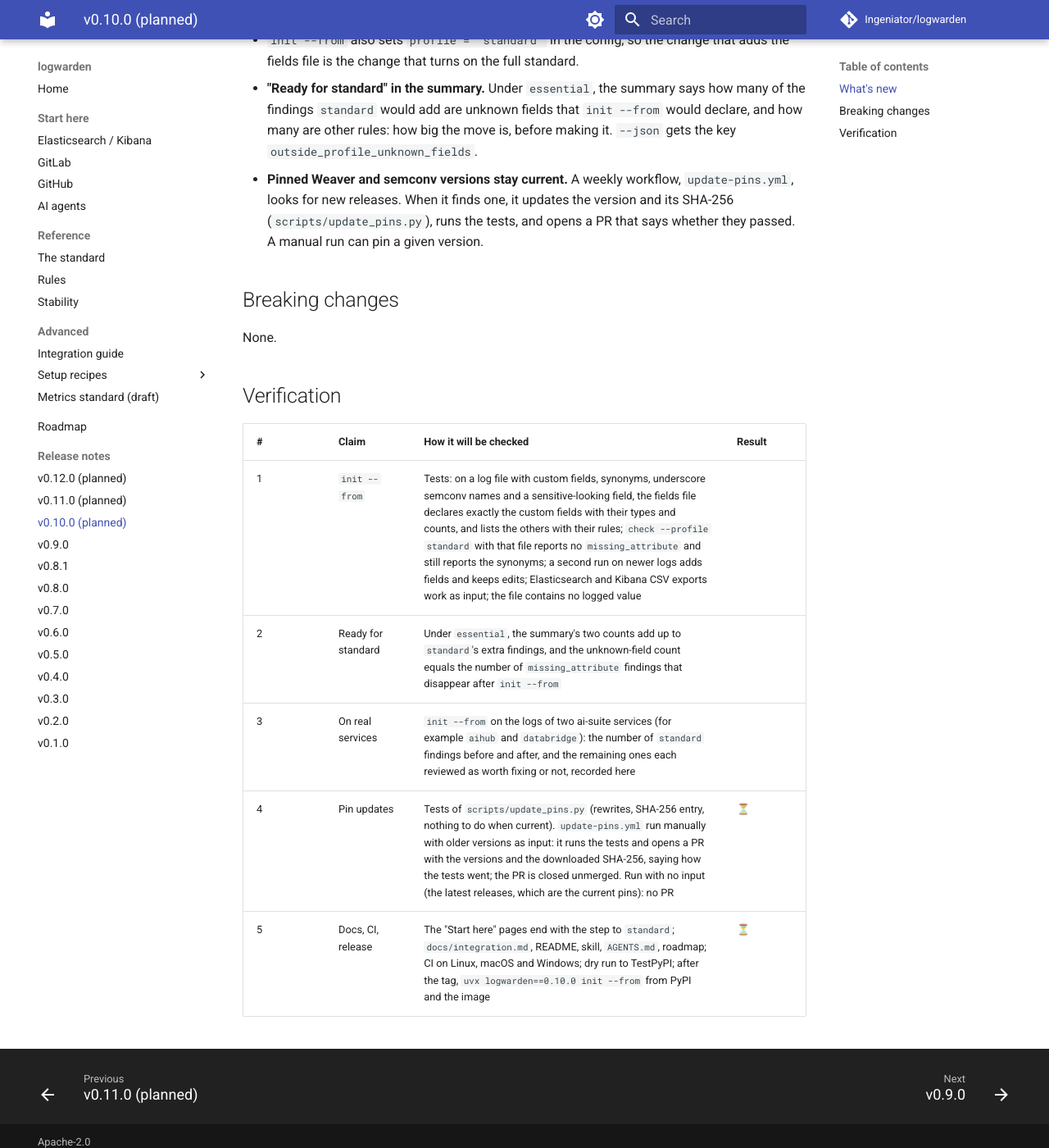
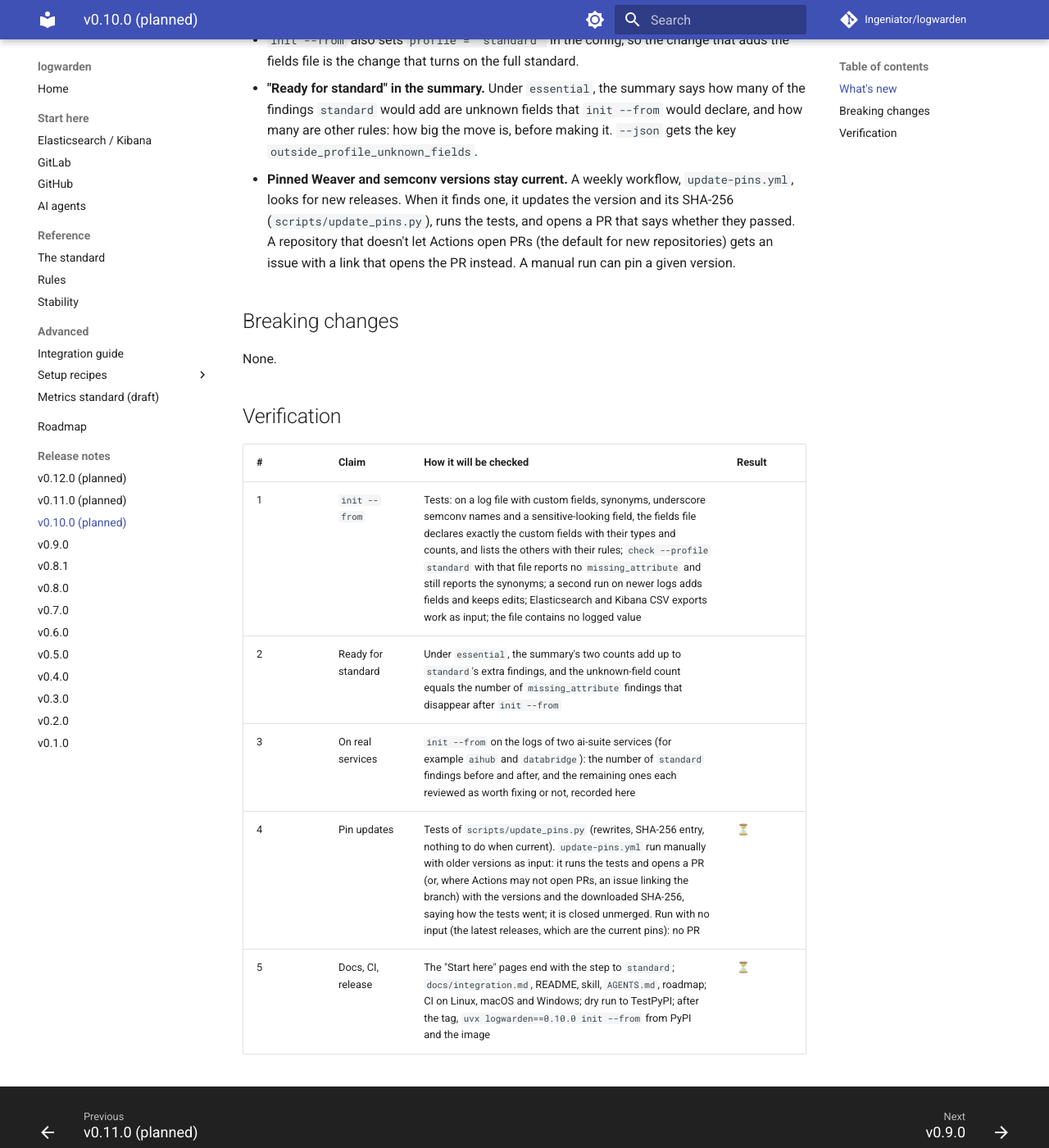
Before and after one commit to Ingeniator/logwarden, an MkDocs documentation site: the page built from docs/releases/v0.10.0.md, in a window 1280 px wide and 1400 px high, scrolled down 828 px. Shown: the whole window at 82% size. Built offline with MkDocs 1.6.1 and Material for MkDocs 9.7.7, drawn with Linux system fonts in a browser that asks for light colours; comment, search, counter and statistics services are not loaded.

Commit message:
update-pins: open an issue when Actions may not open PRs
Found in the claim 4 run 45023950475: the repository doesn't allow Actions to create PRs.

Co-Authored-By: Claude Opus 5.5 <noreply@anthropic.com>
Claude-Session: https://claude.ai/code/session_01GHV8Tch3wUVMey3AfAo9q9

```diff
--- a/docs/releases/v0.10.0.md
+++ b/docs/releases/v0.10.0.md
@@ -35,7 +35,8 @@ keeps the pinned Weaver and semconv versions current without manual work.
 - **Pinned Weaver and semconv versions stay current.** A weekly workflow, `update-pins.yml`,
   looks for new releases. When it finds one, it updates the version and its SHA-256
   (`scripts/update_pins.py`), runs the tests, and opens a PR that says whether they passed. A
-  manual run can pin a given version.
+  repository that doesn't let Actions open PRs (the default for new repositories) gets an
+  issue with a link that opens the PR instead. A manual run can pin a given version.
 
 ## Breaking changes
 
@@ -48,5 +49,5 @@ None.
 | 1 | `init --from` | Tests: on a log file with custom fields, synonyms, underscore semconv names and a sensitive-looking field, the fields file declares exactly the custom fields with their types and counts, and lists the others with their rules; `check --profile standard` with that file reports no `missing_attribute` and still reports the synonyms; a second run on newer logs adds fields and keeps edits; Elasticsearch and Kibana CSV exports work as input; the file contains no logged value || ✅ `tests/test_init_from.py` (4 claim 1 tests): declares exactly `order.id`, `order.total` (double: 14.5 and 3), `cart_size` (int), `feature.enabled` (boolean) with line counts; lists `status`, `http_route`, `email`, `password` with their rules; no logged value in the file; afterwards `standard` has `missing_attribute` only for `email` and still reports the synonym, prefix and sensitive rules; a rerun on newer logs adds `carrier_code`, keeps an edited description, doesn't repeat the list, and updates `profile` in `logwarden.toml` keeping `[source]`; the `groups: []` template and `[tool.logwarden]` in `pyproject.toml` (another section's `profile` untouched); an Elasticsearch export with `--message-field log`; a missing file exits 2 |
 | 2 | Ready for standard | Under `essential`, the summary's two counts add up to `standard`'s extra findings, and the unknown-field count equals the number of `missing_attribute` findings that disappear after `init --from` || ✅ `test_claim2_ready_for_standard`: under `essential`, `outside_profile` = standard − essential violations, the unknown-field count and the rest are both > 0, the text says "N of them are unknown fields", and after `init --from` exactly N `missing_attribute` findings are gone. Goldens: only `outside_profile_unknown_fields: 0` and the version changed (`make golden`, reviewed) |
 | 3 | On real services | `init --from` on the logs of two ai-suite services (for example `aihub` and `databridge`): the number of `standard` findings before and after, and the remaining ones each reviewed as worth fixing or not, recorded here || ✅ `aihub`'s tests log plain text (95 lines, none JSON), so `yallmp-sync` was used instead. **databridge** (421 unit tests, 193 lines, 83 JSON): `essential` predicted 9 unknown fields; `init --from` declared 2 (`rendered`, `result`) and listed 4 synonyms to fix (`error`, `exception`, `status`, `url`); `standard` 463 → 454 findings, `missing_attribute` 9 → 0. **yallmp-sync** (573 JSON lines): predicted 258; declared 20 fields, listed 9 synonyms (`headers`, `method`, `path`, `status_code`, …); `standard` 2843 → 2585, `missing_attribute` 258 → 0. Remaining findings reviewed, all worth fixing: `adr_missing_required` and `adr_event_name` come mostly from library lines (httpx, uvicorn: "HTTP Request: POST …", "Application startup…") passing through without the shared processor, one fix each; the synonyms have semconv names (`url.full`, `http.request.method`, `http.response.status_code`, `error.type`); `adr_failure_context` on failure events lacks `error.type`. Not worth declaring as they are: all 22 new fields were bare names (`type`, `name`, `result`), so the brief now asks to namespace them |
-| 4 | Pin updates | Tests of `scripts/update_pins.py` (rewrites, SHA-256 entry, nothing to do when current). `update-pins.yml` run manually with older versions as input: it runs the tests and opens a PR with the versions and the downloaded SHA-256, saying how the tests went; the PR is closed unmerged. Run with no input (the latest releases, which are the current pins): no PR | ⏳ |
+| 4 | Pin updates | Tests of `scripts/update_pins.py` (rewrites, SHA-256 entry, nothing to do when current). `update-pins.yml` run manually with older versions as input: it runs the tests and opens a PR (or, where Actions may not open PRs, an issue linking the branch) with the versions and the downloaded SHA-256, saying how the tests went; it is closed unmerged. Run with no input (the latest releases, which are the current pins): no PR | ⏳ |
 | 5 | Docs, CI, release | The "Start here" pages end with the step to `standard`; `docs/integration.md`, README, skill, `AGENTS.md`, roadmap; CI on Linux, macOS and Windows; dry run to TestPyPI; after the tag, `uvx logwarden==0.10.0 init --from` from PyPI and the image | ⏳ |
```
Also changed, not shown: 1 other file.
